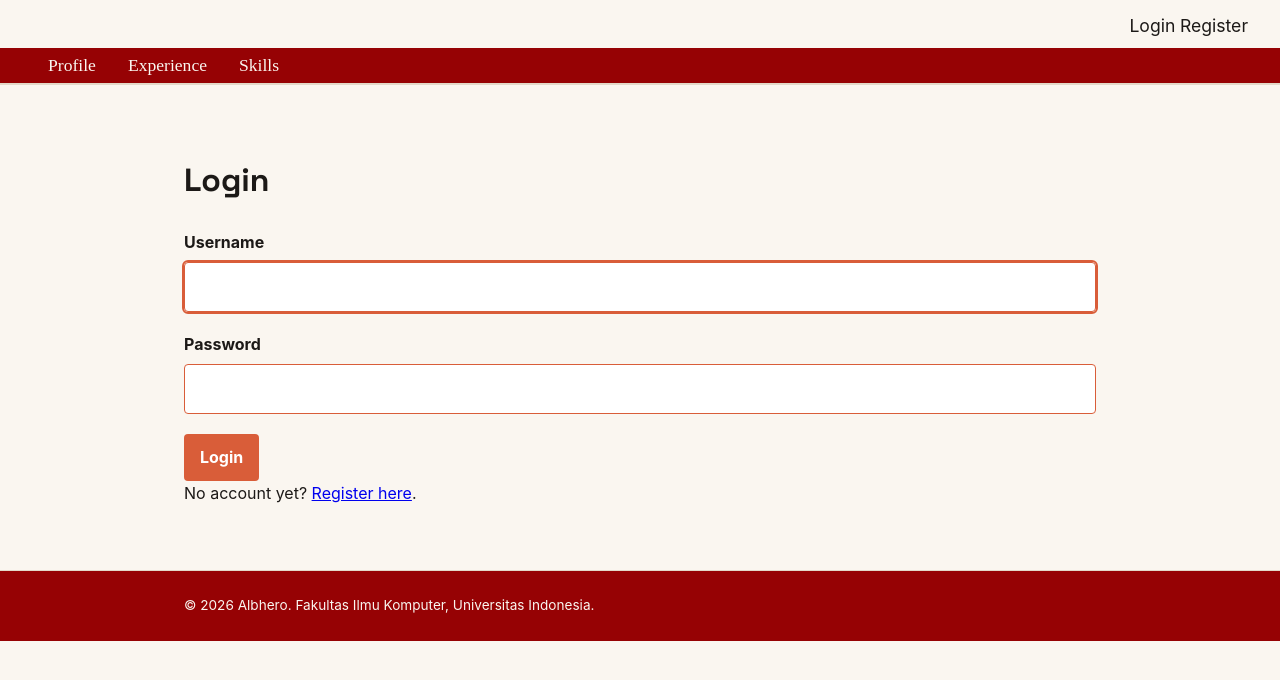
After one commit to Albhero/myportofolio, a Django app: page /login/ in a window 1280 px wide. The commit adds this page. Shown: the top 680 px of the page. Run offline with Django 5.2, Linux system fonts and the light colour scheme.

Commit message:
Tutorial 4

```diff
--- a/main/urls.py
+++ b/main/urls.py
@@ -1,6 +1,6 @@
 from django.urls import path
 
-from main.views import show_main, show_experience, create_experience, delete_experience, edit_experience, show_skills, create_skills, get_skills_json, delete_skills, edit_skill
+from main.views import show_main, show_experience, create_experience, delete_experience, edit_experience, show_skills, create_skills, get_skills_json, delete_skills, edit_skill, register, login_user, logout_user, toggle_star
 
 app_name = "main"
 
@@ -15,4 +15,8 @@ urlpatterns = [
     path("api/skills/", get_skills_json, name="get_skills_json"),
     path("skills/<uuid:skills_id>/delete/", delete_skills, name="delete_skills"),
     path("skills/edit/<uuid:skill_id>/", edit_skill, name="edit_skill"),
+    path("register/", register, name="register"),
+    path("login/", login_user, name="login"),
+    path("logout/", logout_user, name="logout"),
+    path("skills/<uuid:skills_id>/star/", toggle_star, name="toggle_star",),
 ]
--- a/main/views.py
+++ b/main/views.py
@@ -1,9 +1,6 @@
-from django.shortcuts import render
-
-from main.models import Experience
-from main.models import Skills
-
 from django.contrib import messages
+from django.contrib.auth import login, logout
+from django.contrib.auth.forms import AuthenticationForm, UserCreationForm
 from django.core import serializers
 from django.http import HttpResponse
 from django.shortcuts import get_object_or_404, redirect, render
@@ -11,7 +8,12 @@ from django.shortcuts import get_object_or_404, redirect, render
 from main.forms import SkillsForm, ExperienceForm
 from main.models import Experience, Skills
 
+import datetime
+from django.contrib.auth.decorators import login_required
+from django.core.exceptions import PermissionDenied
+
 def show_main(request):
+    last_login = request.COOKIES.get('last_login', 'No active login session / Cookie not found')
     context = {
         "name": "Albhero",
         "cap_name": "ALBHERO",
@@ -32,10 +34,10 @@ def show_main(request):
             "A list of all skills that have been earned through everyday life. Each skills "
             "are authentic and are categorized based on proficiency, which ranges from beginner, "
             "intermediate, advanced, and expert."
-        )
+        ),
+        "last_login": last_login,
     }
     return render(request, "index.html", context)
-
 
 def show_experience(request):
     context = {
@@ -59,9 +61,11 @@ def show_skills(request):
         "name": "Albhero",
         "full_name":"Khalifah Gigan Albhero",
         "skills_list": Skills.objects.all(),
+        "title_query": title_query,
     }
     return render(request, "skills.html", context)
 
+@login_required(login_url="/login/")
 def create_skills(request):
     form = SkillsForm(request.POST or None)
 
@@ -77,6 +81,7 @@ def create_skills(request):
     }
     return render(request, "skills_form.html", context)
 
+@login_required(login_url="/login/")
 def create_experience(request):
     form = ExperienceForm(request.POST or None)
 
@@ -92,6 +97,7 @@ def create_experience(request):
     }
     return render(request, "experience_form.html", context)
 
+@login_required(login_url="/login/")
 def delete_experience(request, experience_id):
     experience = get_object_or_404(Experience, pk=experience_id)
 
@@ -102,6 +108,7 @@ def delete_experience(request, experience_id):
 
     return redirect("main:show_experience")
 
+@login_required(login_url="/login/")
 def edit_experience(request, experience_id):
     experience = get_object_or_404(Experience, pk=experience_id)
     form = ExperienceForm(request.POST or None, instance=experience)
@@ -126,9 +133,10 @@ def get_skills_json(request):
     if title_query:
         skills = skills.filter(title__icontains=title_query)
 
-    skills_json = serializers.serialize("json", skills)
+    skills_json = serializers.serialize("json", skills, use_natural_foreign_keys=True)
     return HttpResponse(skills_json, content_type="application/json")
 
+@login_required(login_url="/login/")
 def delete_skills(request, skills_id):
     skill = get_object_or_404(Skills, pk=skills_id)
 
@@ -139,6 +147,7 @@ def delete_skills(request, skills_id):
 
     return redirect("main:show_skills")
 
+@login_required(login_url="/login/")
 def edit_skill(request, skill_id):
     skill = get_object_or_404(Skills, id=skill_id)
     if request.method == "POST":
@@ -150,3 +159,51 @@ def edit_skill(request, skill_id):
         return redirect("main:show_skills")
 
     return render(request, "edit_skill.html", {"skill": skill})
+
+def register(request):
+    form = UserCreationForm(request.POST or None)
+
+    if request.method == "POST" and form.is_valid():
+        form.save()
+        messages.success(request, "Account created successfully. Please log in.")
+        return redirect("main:login")
+
+    context = {
+        "name": "Albhero",
+        "form": form,
+    }
+    return render(request, "register.html", context)
+
+def login_user(request):
+    form = AuthenticationForm(request, data=request.POST or None)
+
+    if request.method == "POST" and form.is_valid():
+        user = form.get_user()
+        login(request, user)
+        response = redirect("main:show_main")
+        response.set_cookie('last_login', datetime.datetime.now().strftime('%Y-%m-%d %H:%M:%S'))
+        return response
+
+    context = {
+        "name": "Albhero",
+        "form": form,
+    }
+    return render(request, "login.html", context)
+
+def logout_user(request):
+    logout(request)
+    response = redirect("main:show_main")
+    response.delete_cookie('last_login')
+    return response
+
+@login_required(login_url="/login/")
+def toggle_star(request, skills_id):
+    skill = get_object_or_404(Skills, pk=skills_id)
+
+    if request.method == "POST":
+        if request.user in skill.starred_by.all():
+            skill.starred_by.remove(request.user)
+        else:
+            skill.starred_by.add(request.user)
+
+    return redirect("main:show_skills")
--- a/static/css/style.css
+++ b/static/css/style.css
@@ -631,3 +631,25 @@ h1, .brand {
 .navigations-read-more:hover {
     color: var(--accent-red);
 }
+
+.star-form {
+    display: inline;
+}
+
+.button-star {
+    display: inline-flex;
+    align-items: center;
+    gap: 0.4rem;
+    background: var(--ink);
+}
+
+.button-star.is-starred {
+    background: var(--accent);
+}
+
+.star-count {
+    padding: 0.05rem 0.4rem;
+    border-radius: 999px;
+    background: rgba(255, 255, 255, 0.25);
+    font-size: 0.8rem;
+}
--- a/templates/base.html
+++ b/templates/base.html
@@ -15,11 +15,18 @@
             <div class="header-top">
                 <a href="{% url 'main:show_main' %}" class="brand">{{ full_name }}</a>
                 <div class="header-top-nav">
-                    <a href="{% url 'main:show_main' %}">Profile</a>
+                    {% if user.is_authenticated %}
+                        <span class="nav-user">{{ user.username }}</span>
+                        <a href="{% url 'main:logout' %}">Logout</a>
+                    {% else %}
+                        <a href="{% url 'main:login' %}">Login</a>
+                        <a href="{% url 'main:register' %}">Register</a>
+                    {% endif %}
                 </div>
             </div>
             <div class="header-bottom-bar">
                 <nav class="header-bottom-nav">
+                    <a href="{% url 'main:show_main' %}">Profile</a>
                     <a href="{% url 'main:show_experience' %}">Experience</a>
                     <a href="{% url 'main:show_skills' %}">Skills</a>
                 </nav>
--- a/templates/experience.html
+++ b/templates/experience.html
@@ -7,10 +7,12 @@
                 <h1>Experience</h1>
 
                 <div class="skills-header">
+                    {% if user.is_authenticated %}
                     <a href="{% url 'main:create_experience' %}"class="button skills-add-button">
                         <span aria-hidden="true">+</span>
                         Add Experience
                     </a>
+                    {% endif %}
                 </div>
                 <div class="experience-grid">
                     {% for experience in experience_list %}
@@ -28,6 +30,7 @@
                             {% else %}
                                 <p class="experience-status">Completed</p>
                             {% endif %}
+                            {% if user.is_authenticated %}
                             <div class="skills-card-actions">
                                 <div class="skills-actions">
                                     <div class="btn-group" role="group">
@@ -36,6 +39,7 @@
                                     </div>
                                 </div>
                             </div>
+                            {% endif %}
                         </article>
                     {% empty %}
                         <p class="empty-state">
--- a/templates/index.html
+++ b/templates/index.html
@@ -21,6 +21,10 @@
                         <div class="meta-row">
                             <dt>Program</dt>
                             <dd>{{ study_program }}</dd>
+                        </div>
+                        <div class="meta-row">
+                            <dt>Last Login Session</dt>
+                            <dd>{{ last_login }}</dd>
                         </div>
                     </dl>
                     <div class="social-links">
--- /dev/null
+++ b/templates/login.html
@@ -0,0 +1,33 @@
+{% extends "base.html" %}
+{% block meta %}
+    <title>Login - {{ name }}</title>
+{% endblock meta %}
+{% block content %}
+    <main>
+        <section class="experience-section">
+            <div class="container">
+                <h1>Login</h1>
+                {% for message in messages %}
+                    <p class="form-message">{{ message }}</p>
+                {% endfor %}
+                <form method="post" action="{% url 'main:login' %}" class="project-form">
+                    {% csrf_token %}
+                    {% for field in form %}
+                        <div class="form-group">
+                            <label for="{{ field.id_for_label }}">{{ field.label }}</label>
+                            {{ field }}
+                            {% for error in field.errors %}
+                                <p class="form-error">{{ error }}</p>
+                            {% endfor %}
+                        </div>
+                    {% endfor %}
+                    {% for error in form.non_field_errors %}
+                        <p class="form-error">{{ error }}</p>
+                    {% endfor %}
+                    <button type="submit" class="button">Login</button>
+                </form>
+                <p>No account yet? <a href="{% url 'main:register' %}">Register here</a>.</p>
+            </div>
+        </section>
+    </main>
+{% endblock content %}
```
Also changed, not shown: main/models.py (+9 -4 lines), portofolio/settings.py (+24 -23 lines), templates/components/skills_star.html (added, +14 -0 lines), templates/register.html (added, +33 -0 lines), templates/skills.html (+10 -8 lines), main/migrations/0003_experience_starred_by_skills_starred_by.py (added).
